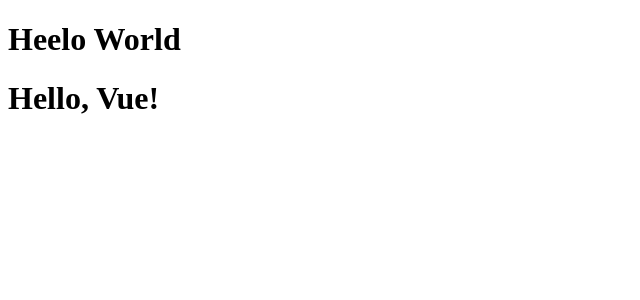
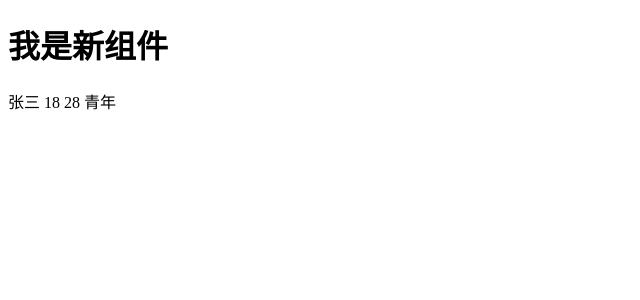
Before and after one commit to RelishCoding/FrontEnd-Learning, a Vue app in the folder client-vue2/: page / in a window 1280 px wide. Shown: the top 300 px of the page, without its empty margins (0-640 px from the left). Built offline with nearby package versions, Linux system fonts and the light colour scheme.

Commit message:
文本插值

```diff
--- a/client-vue2/src/main.js
+++ b/client-vue2/src/main.js
@@ -1,12 +1,20 @@
 import Vue from 'vue'
-import App from './App.vue'
+// import App from './App.vue'
 import router from './router'
 import store from './store'
 
+import MyApp1 from './views/ExampleView1.vue'
+
 Vue.config.productionTip = false
+
+/* new Vue({
+  router,
+  store,
+  render: h => h(App)
+}).$mount('#app') */
 
 new Vue({
   router,
   store,
-  render: h => h(App)
+  render: h => h(MyApp1)
 }).$mount('#app')
--- /dev/null
+++ b/client-vue2/src/views/ExampleView1.vue
@@ -0,0 +1,18 @@
+<template lang="">
+    <div>
+        <h1>我是新组件</h1>
+        <!-- 文本插值 -->
+        {{name}} {{age}}
+        {{age + 10}}
+        {{age > 60 ? '老年' : '青年'}}
+    </div>
+</template>
+
+<script>
+    const options = {
+        data: function () {
+            return { name: '张三', age: 18 }
+        }
+    }
+    export default options
+</script>
```
